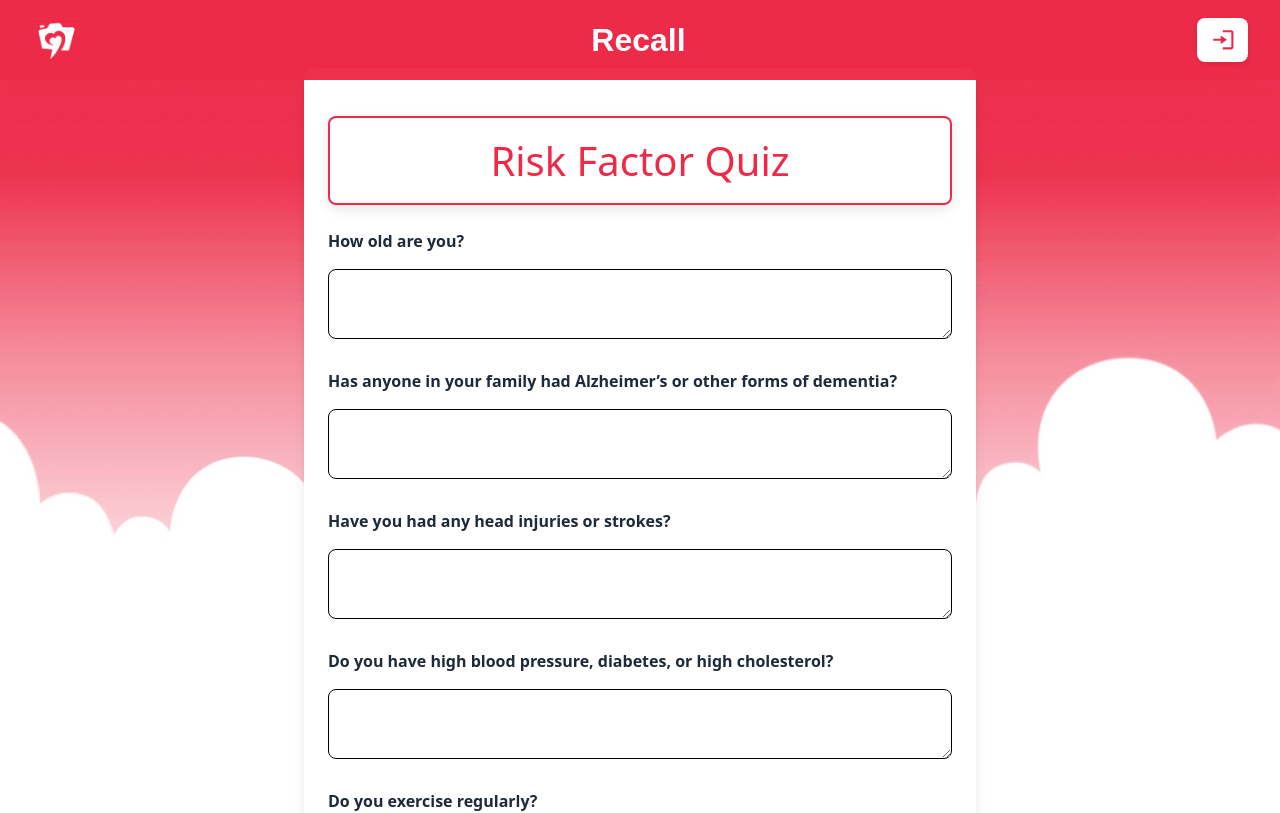
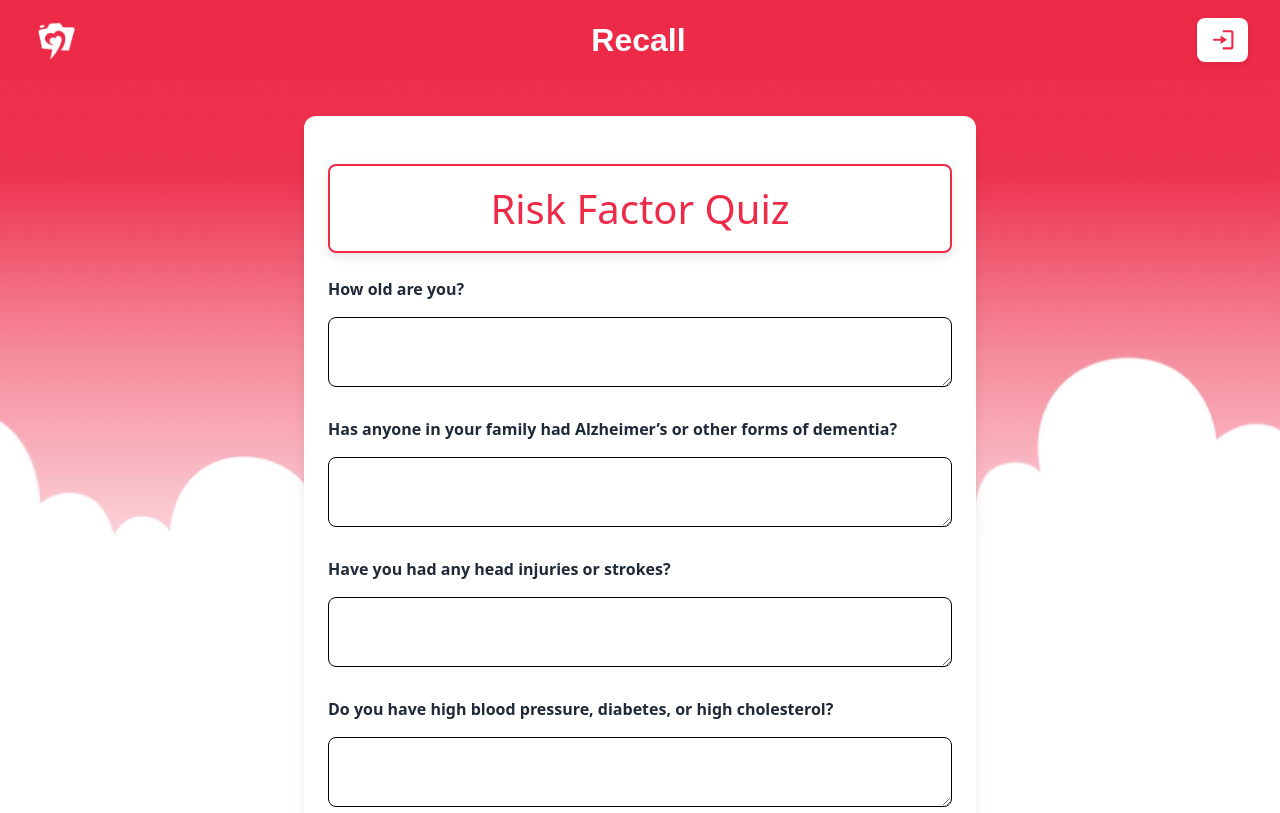
Before and after one commit to yephrem22/Ku_hack_2025, a SvelteKit app in the folder HackKU_Project/: page /risk-quiz in a window 1280 px wide. Shown: the top 813 px of the page. Built offline with nearby package versions, Linux system fonts and the light colour scheme; no server answers.

Commit message:
final final

```diff
--- a/HackKU_Project/src/routes/risk-quiz/+page.svelte
+++ b/HackKU_Project/src/routes/risk-quiz/+page.svelte
@@ -95,8 +95,7 @@
 </script>
 
 <div
-  class="max-w-2xl mx-auto my-12 px-6 py-12 bg-white rounded-xl shadow-lg font-sans"
->
+  class="max-w-2xl mx-auto my-12 px-6 py-12 bg-white rounded-xl shadow-lg font-sans mt-24">
   <h2 class="text-2xl text-red-600 text-center mb-6">Risk Factor Quiz</h2>
   <!-- Title updated -->
   {#each questions as question}
```
